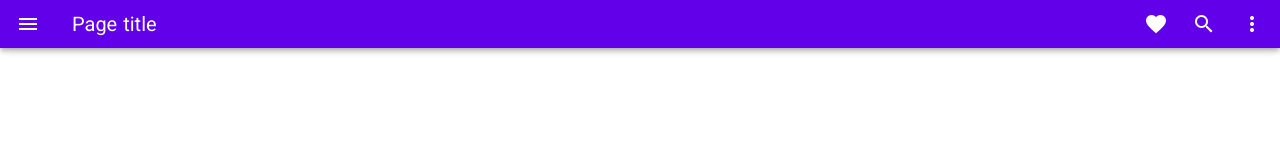
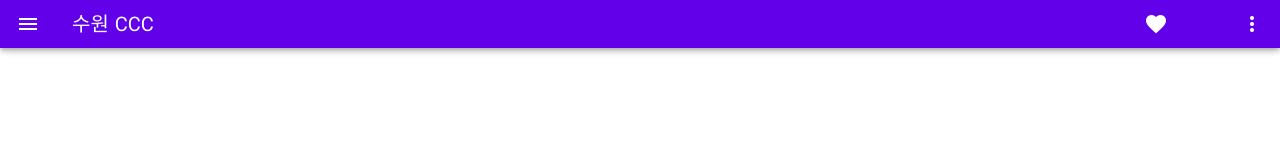
Before and after one commit to peterhyun1234/vue-ForSuwonCCC, a Nuxt app in the folder was-fsc/: page / in a window 1280 px wide. Shown: the top 160 px of the page. Built offline with nearby package versions, Linux system fonts and the light colour scheme.

Commit message:
add routing system for some pages

```diff
--- a/was-fsc/pages/index.vue
+++ b/was-fsc/pages/index.vue
@@ -10,16 +10,16 @@
       >
         <v-app-bar-nav-icon></v-app-bar-nav-icon>
 
-        <v-toolbar-title>Page title</v-toolbar-title>
+        <v-toolbar-title>수원 CCC</v-toolbar-title>
 
         <v-spacer></v-spacer>
 
-        <v-btn icon>
+        <v-btn icon to="/donation">
           <v-icon>mdi-heart</v-icon>
         </v-btn>
 
-        <v-btn icon>
-          <v-icon>mdi-magnify</v-icon>
+        <v-btn icon to="/sendMessage">
+          <v-icon>mdi-email-send-outline</v-icon>
         </v-btn>
 
         <v-menu
@@ -150,4 +150,5 @@ export default {
   align-items: center;
   text-align: center;
 }
+
 </style>
```
